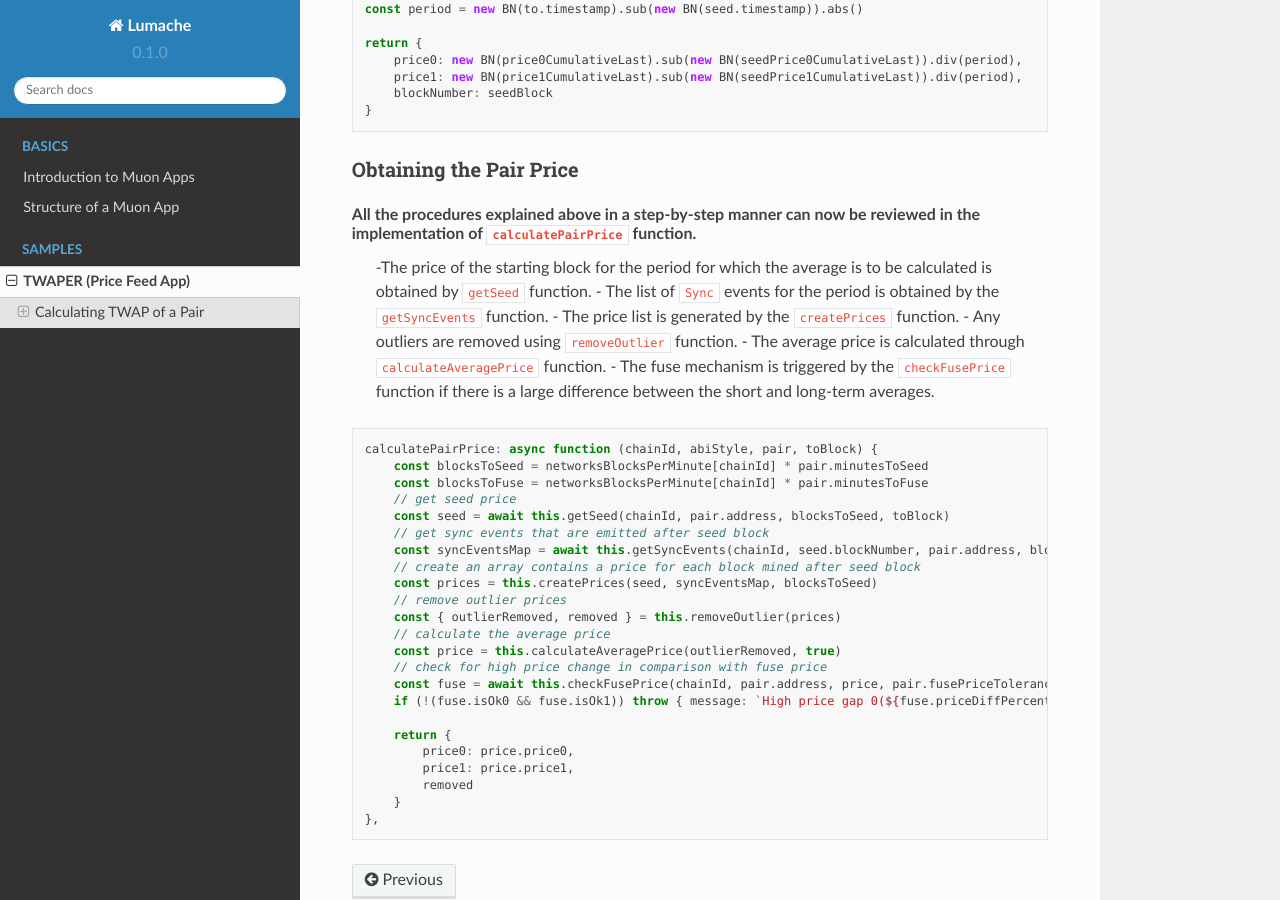
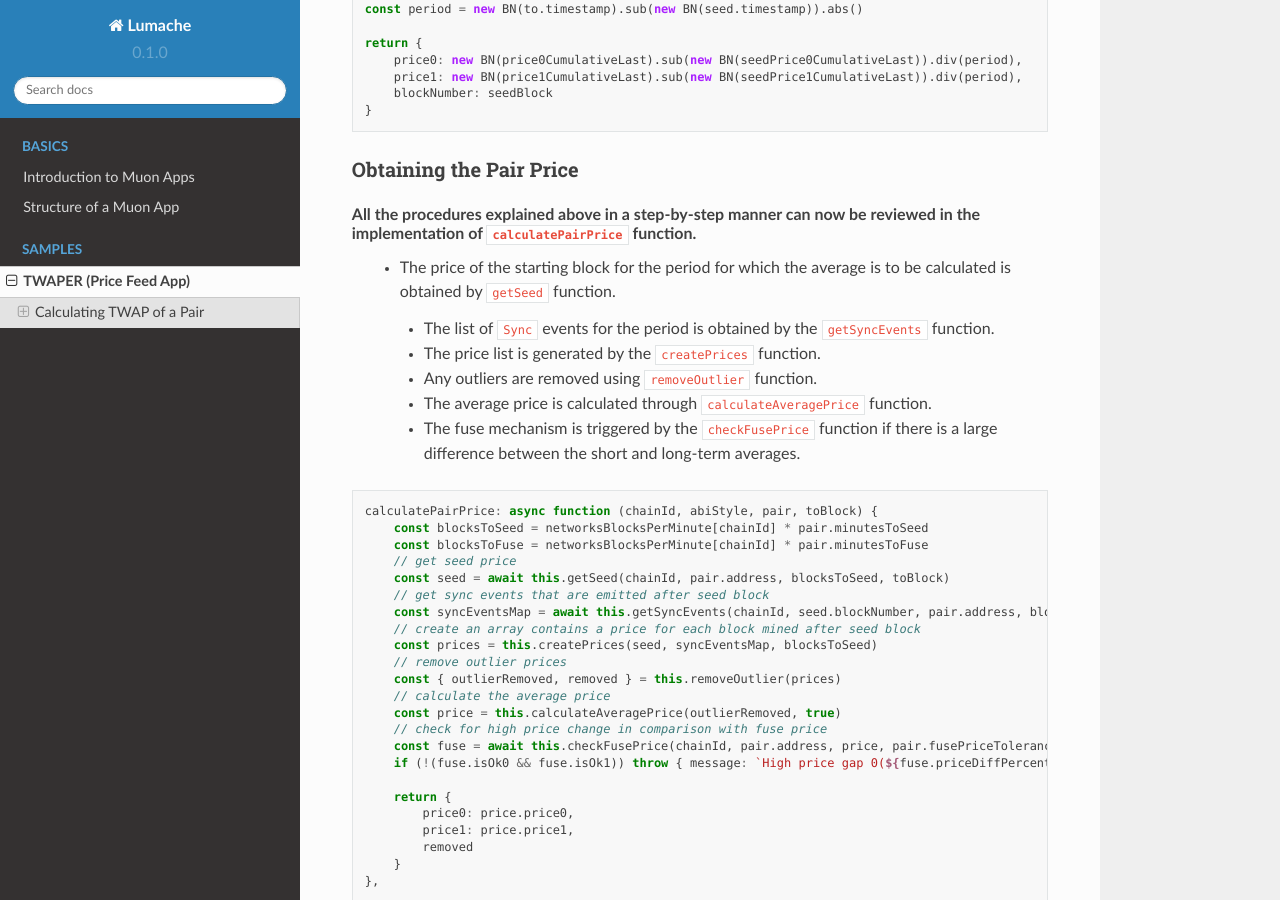
Before and after one commit to abramsymons/rtd-muon, a Sphinx documentation site: the page built from docs/source/twaper.rst, in a window 1280 px wide and 900 px high, scrolled down 6529 px. Built offline with Sphinx 7.4.7 and the Read the Docs theme 2.0.0, drawn with Linux system fonts in a browser that asks for light colours.

```diff
--- a/docs/source/twaper.rst
+++ b/docs/source/twaper.rst
@@ -280,12 +280,12 @@ Obtaining the Pair Price
 ------------------------
 
 All the procedures explained above in a step-by-step manner can now be reviewed in the implementation of  ``calculatePairPrice`` function.
-  -The price of the starting block for the period for which the average is to be calculated is obtained by ``getSeed`` function.
-  - The list of ``Sync`` events for the period is obtained by the ``getSyncEvents`` function.
-  - The price list is generated by the ``createPrices`` function.
-  - Any outliers are removed using ``removeOutlier`` function.
-  - The average price is calculated through ``calculateAveragePrice`` function.
-  - The fuse mechanism is triggered by the ``checkFusePrice`` function if there is a large difference between the short and long-term averages.
+ * The price of the starting block for the period for which the average is to be calculated is obtained by ``getSeed`` function.
+  * The list of ``Sync`` events for the period is obtained by the ``getSyncEvents`` function.
+  * The price list is generated by the ``createPrices`` function.
+  * Any outliers are removed using ``removeOutlier`` function.
+  * The average price is calculated through ``calculateAveragePrice`` function.
+  * The fuse mechanism is triggered by the ``checkFusePrice`` function if there is a large difference between the short and long-term averages.
 
 .. code-block:: javascript
 
```
